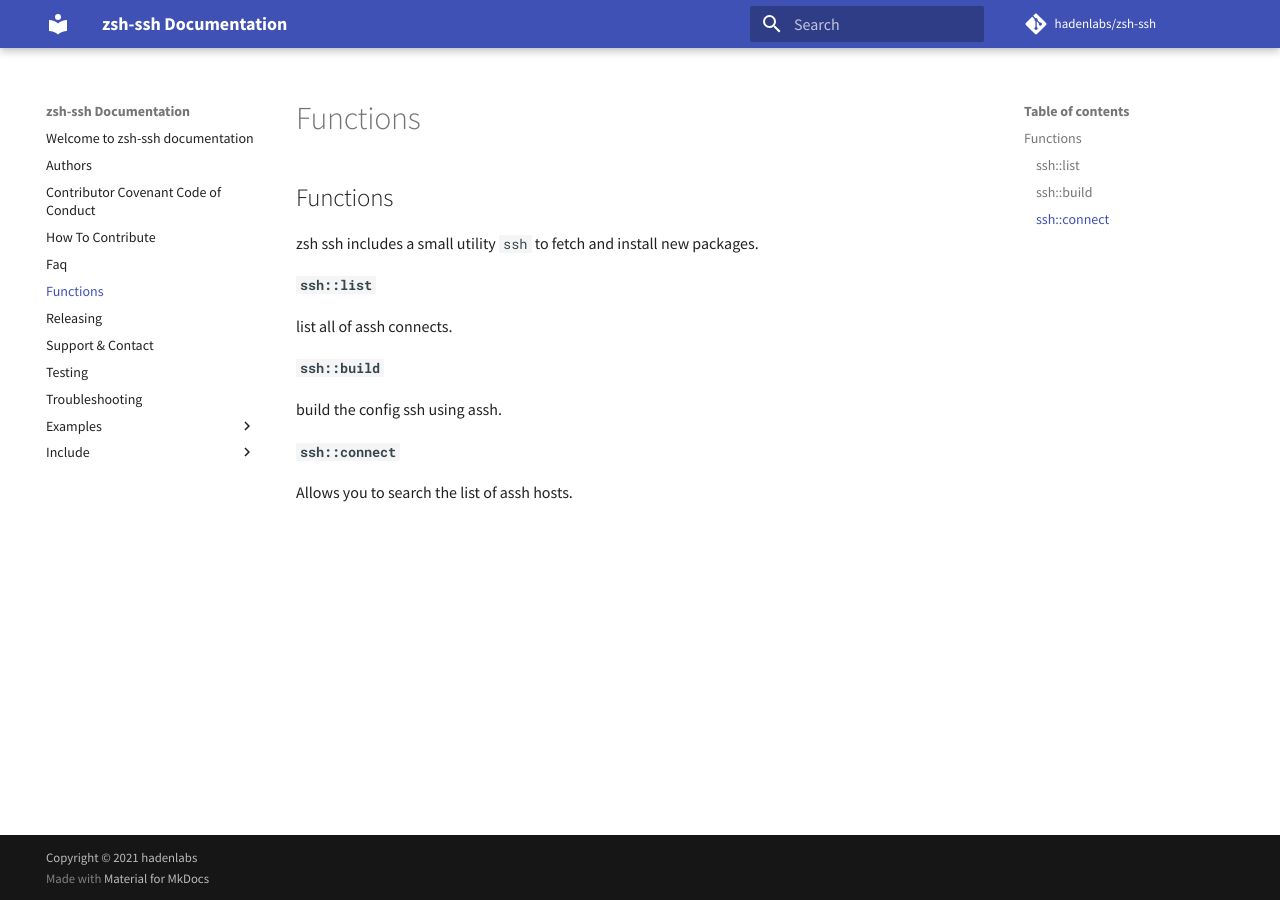
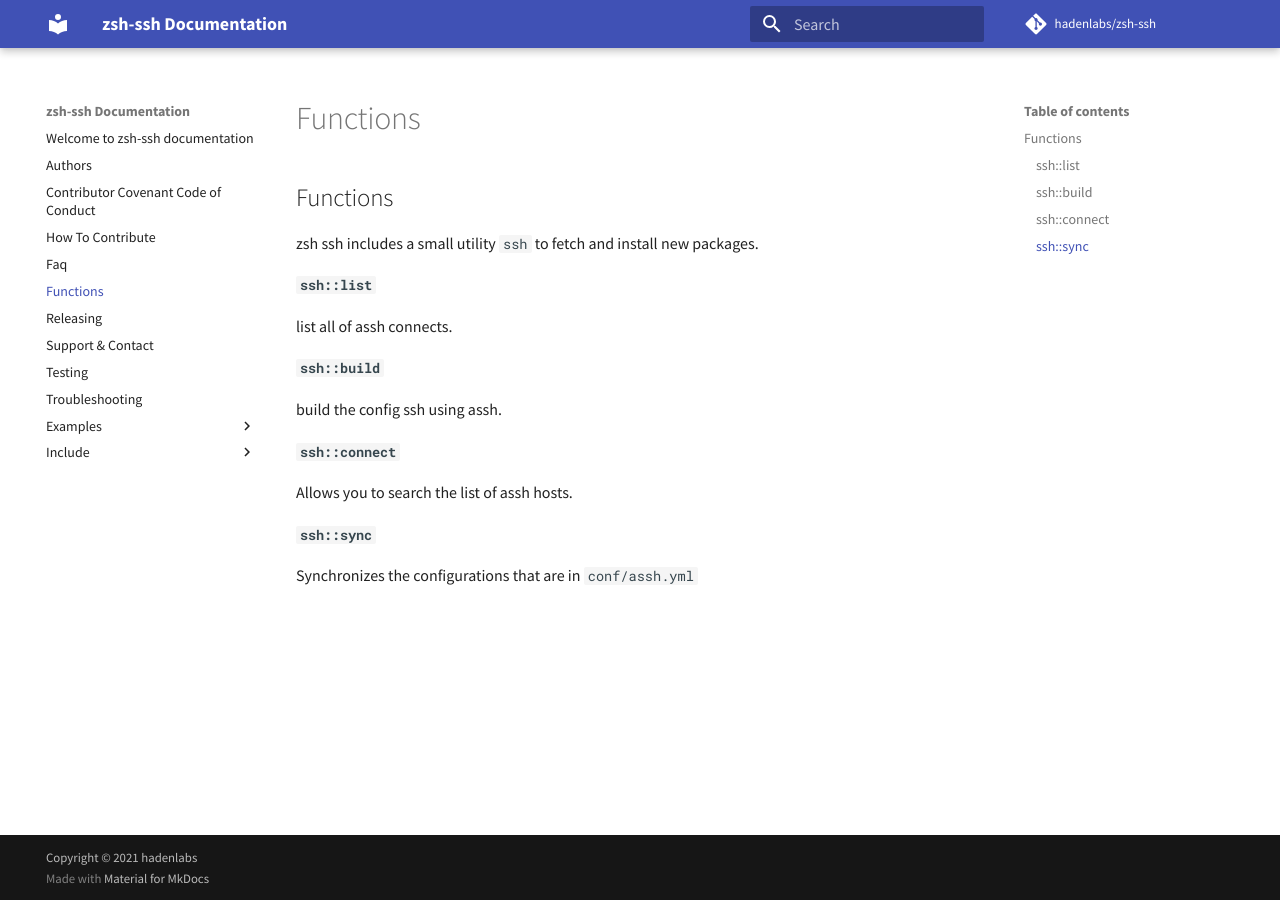
Before and after one commit to hadenlabs/zsh-ssh, an MkDocs documentation site: the page built from docs/functions.md, in a window 1280 px wide. Built offline with MkDocs 1.6.1 and Material for MkDocs 9.7.7, drawn with Linux system fonts in a browser that asks for light colours; comment, search, counter and statistics services are not loaded.

Commit message:
docs: implement sync ssh (#40)

```diff
--- a/docs/functions.md
+++ b/docs/functions.md
@@ -13,3 +13,7 @@
 #### `ssh::connect`
 
 Allows you to search the list of assh hosts.
+
+#### `ssh::sync`
+
+Synchronizes the configurations that are in `conf/assh.yml`
```
